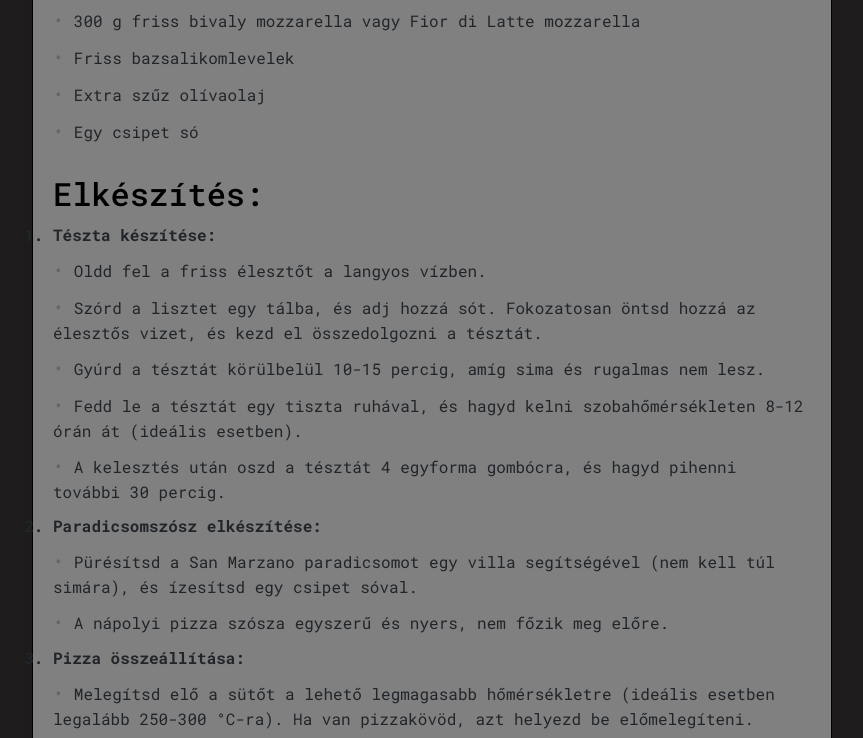
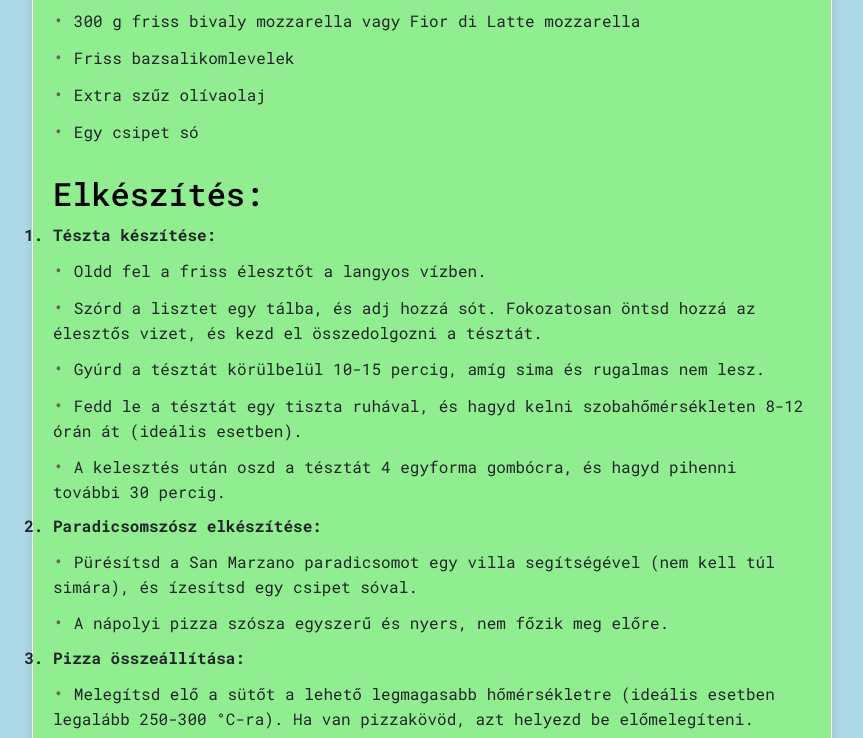
Before and after one commit to Swe1zy/valami-projekt-asd, a plain HTML site: page index.html in a window 1280 px wide. Shown: the part 611-1349 px from the top of the page, without its empty margins (208-1071 px from the left). Drawn offline with nearby package versions, Linux system fonts and the light colour scheme.

Commit message:
CSS UPDATE

```diff
--- a/style.css
+++ b/style.css
@@ -2,15 +2,16 @@
 
 body {
     font-family: "Roboto Mono", system-ui;
-    background-color: #1e1c1c;
+    background-color: lightblue;
 }
+
 
 .container {
     max-width: 800px;
     margin: 40px auto;
     padding: 20px;
-    background-color: gray;
-    border: 1px solid black;
+    background-color: lightgreen;
+    border: 1px solid white;
     box-shadow: 0 0 10px rgba(0, 0, 0, 0.1);
     border-radius: 5px 5px 5px 5px;
 }
```
Also changed, not shown: 1 other file.
